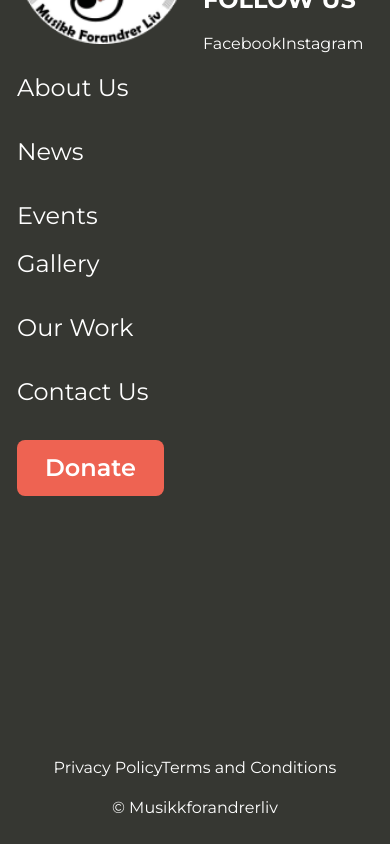
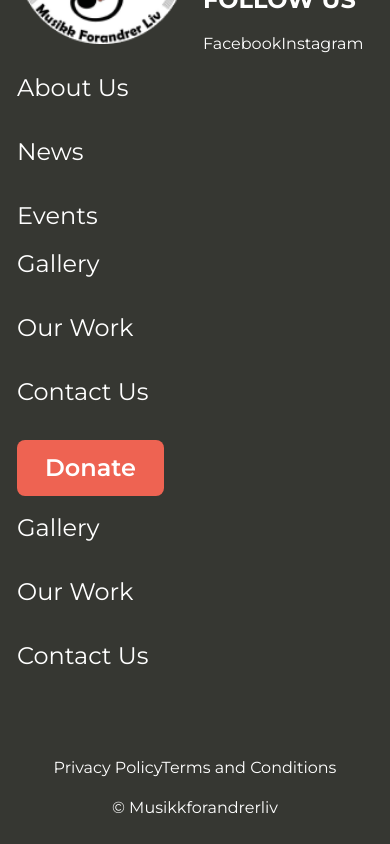
Before and after one commit to NoroffFEU/musikkforandrerliv.no, a React (Vite) app: page / in a window 390 px wide. Shown: the part 8530-9374 px from the top of the page. Built offline with nearby package versions, Linux system fonts and the light colour scheme; a web font is replaced by a local one.

Commit message:
Revert "Bug-Fix: remove duplicate links in the footer"

```diff
--- a/src/components/Footer.jsx
+++ b/src/components/Footer.jsx
@@ -86,6 +86,11 @@ function Footer() {
               </NavLink>
             )}
           </div>
+          <div className="text-2xl flex flex-col col-start-1 md:col-start-3 gap-8">
+            <a href="/gallery">{t('common.footer.gallery')}</a>
+            <a>{t('common.footer.ourWork')}</a>
+            <a>{t('common.footer.contactUs')}</a>
+          </div>
 
           <div className="col-start-2 md:col-start-4 row-start-1 mt-12 gap-4 flex flex-col">
             <button className="bg-(--color-sunset-red) h-[57px] w-[147px] font-semibold text-white text-2xl rounded-lg focus:border-2 col-start-1 md:col-start-4 md:row-start-1">
```
